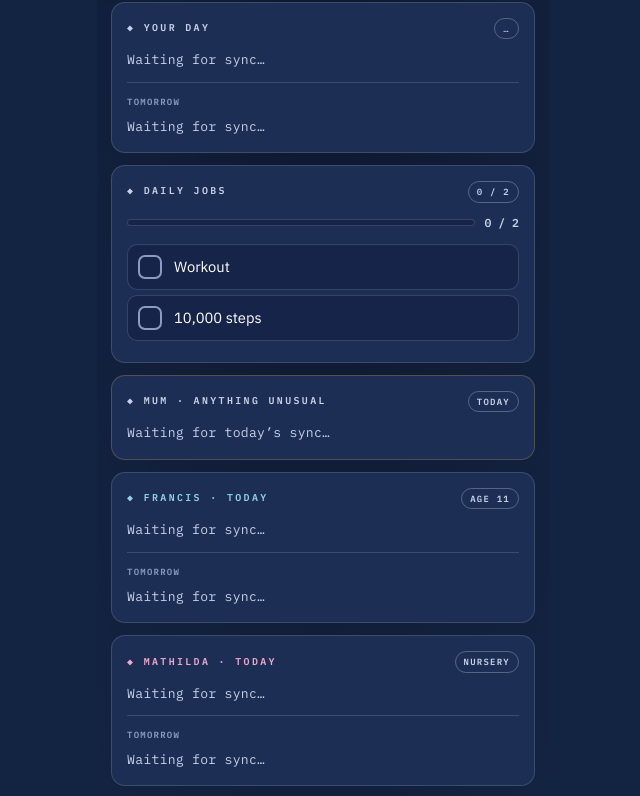
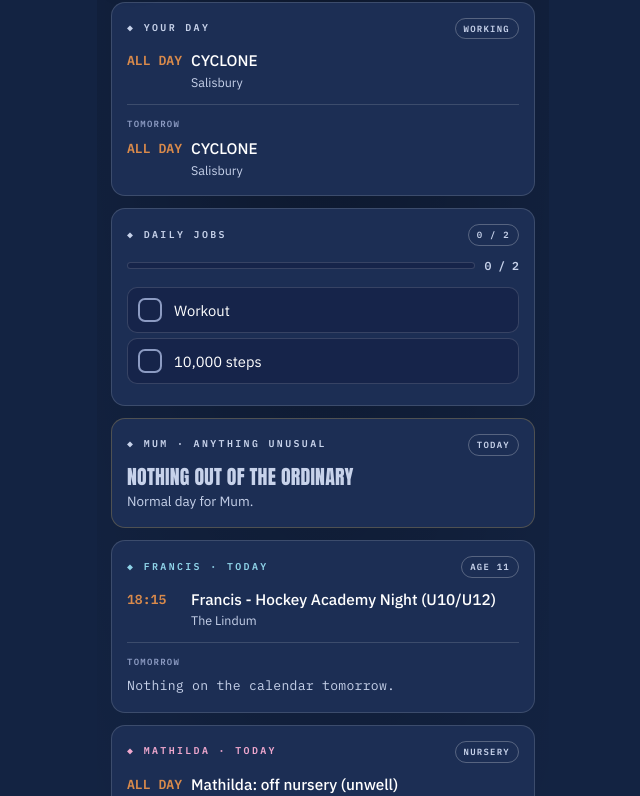
Before and after one commit to jesslangley4-ship-it/alex-mission-control, a plain HTML site: page index.html in a window 1280 px wide. Shown: the part 63-859 px from the top of the page, without its empty margins (317-957 px from the left). Drawn offline with Linux system fonts and the light colour scheme.

Commit message:
Board refresh 2026-11-25T06:07Z

```diff
--- a/index.html
+++ b/index.html
@@ -783,8 +783,8 @@ var RecipeKit = (function(){
      so this is filled in by whoever refreshes the snapshot each night —
      null/empty means "nothing unusual, ordinary day". ---- */
   var SNAPSHOT = {
-    "updatedISO": "2026-11-24T06:07:29.844Z",
-    "forDate": "2026-11-24",
+    "updatedISO": "2026-11-25T06:06:59.714Z",
+    "forDate": "2026-11-25",
     "alexStatus": "normal",
     "alexToday": [
         {
@@ -805,21 +805,21 @@ var RecipeKit = (function(){
     "mumUnusual": null,
     "francisToday": [
         {
-            "time": "18:00",
-            "title": "Francis - Hull Hockey Training",
-            "loc": "Hymers College, Hymers Avenue, Hull HU3 1LW",
-            "allDay": false
-        }
-    ],
-    "francisTomorrow": [
-        {
             "time": "18:15",
             "title": "Francis - Hockey Academy Night (U10/U12)",
             "loc": "The Lindum",
             "allDay": false
         }
     ],
-    "mathildaToday": [],
+    "francisTomorrow": [],
+    "mathildaToday": [
+        {
+            "time": null,
+            "title": "Mathilda: off nursery (unwell)",
+            "loc": "",
+            "allDay": true
+        }
+    ],
     "mathildaTomorrow": []
 };
 
@@ -828,35 +828,6 @@ var RecipeKit = (function(){
          writes from the planner, recipes included.
          Any date not in this map shows "Nothing planned yet". ---- */
   var WEEK_MEAL_PLAN = {
-    "2026-11-23": {
-      "meal": "Salmon & broccoli pasta bake",
-      "note": "Nursery photo day for Mathilda this morning — evening's free, a new one to try.",
-      "kind": "fish",
-      "method": "oven",
-      "time": "15 min prep · 20 min bake",
-      "recipe": {
-        "ingredients": [
-          "350g pasta (penne or fusilli)",
-          "2 salmon fillets, skin removed",
-          "1 head broccoli, cut into small florets",
-          "25g butter",
-          "25g plain flour",
-          "450ml milk",
-          "100g grated cheddar, plus extra for the topping",
-          "1 tsp Dijon mustard (optional)"
-        ],
-        "serves": "4 (2 adults, 2 kids)",
-        "steps": [
-          "Heat the oven to 200°C (180°C fan). Cook the pasta 2 minutes less than the pack says, then drain.",
-          "Steam or boil the broccoli for 3–4 minutes until just tender, then drain.",
-          "Put the salmon in a pan, cover with the milk and poach gently for 6–8 minutes until just cooked. Lift out the salmon and flake it, keeping the milk.",
-          "Melt the butter in a pan, stir in the flour for 1 minute, then gradually whisk in the reserved milk. Simmer for 3–4 minutes until thickened, then stir in most of the cheese and the mustard.",
-          "Mix the pasta, broccoli and flaked salmon into the sauce. Take out Mathilda's portion now, checking carefully for stray bones.",
-          "Tip into an ovenproof dish, scatter over the rest of the cheese, and bake for 15–20 minutes until bubbling and golden."
-        ],
-        "tip": "Mathilda: flake her salmon extra small and double-check for bones before mixing it through her portion."
-      }
-    },
     "2026-11-24": {
       "meal": "Air-fryer breaded fish fillets with mash, peas & sweetcorn",
       "note": "Hull hockey training 6–7pm (Hymers College) plus travel — air fryer gets tea done fast either side.",
```
Also changed, not shown: cal-primary.json (+3 -17 lines), meals.json (+0 -29 lines).
